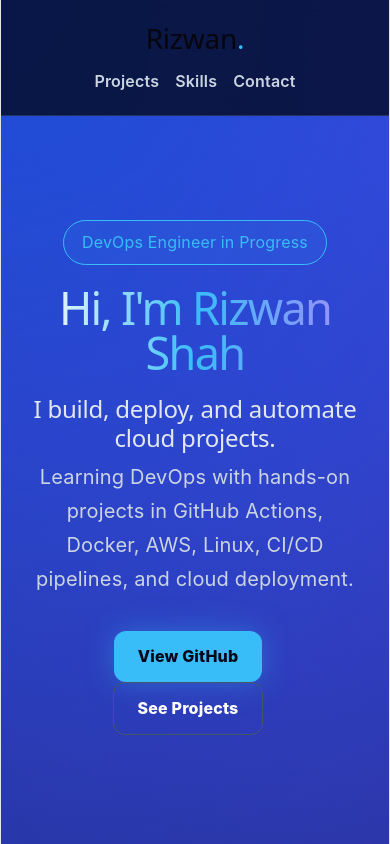
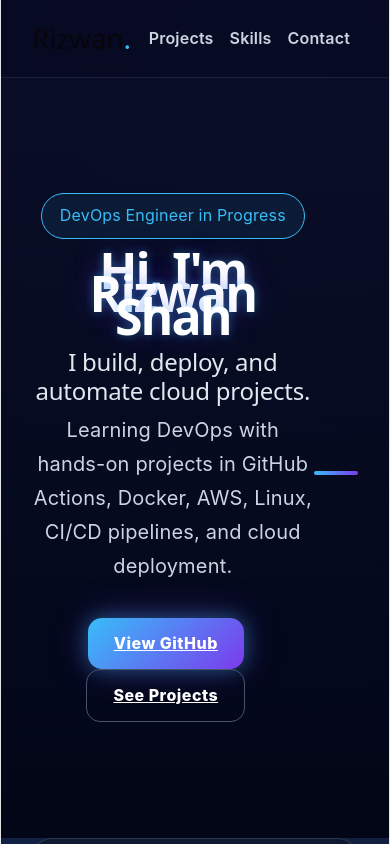
Before and after one commit to rizwanshah8588-pixel/devops-portfolio, a React (Vite) app: page / in a window 390 px wide. Shown: the top 844 px of the page. Built offline with nearby package versions, Linux system fonts and the light colour scheme.

Commit message:
upgrade protfolio

```diff
--- a/src/App.css
+++ b/src/App.css
@@ -12,8 +12,9 @@ body {
 .app {
   min-height: 100vh;
   background:
-    radial-gradient(circle at top left, #1d4ed8 0, transparent 35%),
-    radial-gradient(circle at top right, #7c3aed 0, transparent 30%),
+    radial-gradient(circle at 20% 20%, rgba(56, 189, 248, 0.15), transparent 40%),
+    radial-gradient(circle at 80% 0%, rgba(124, 58, 237, 0.15), transparent 35%),
+    radial-gradient(circle at 50% 100%, rgba(16, 185, 129, 0.1), transparent 40%),
     #020617;
 }
 
@@ -51,10 +52,16 @@ body {
 }
 
 .hero {
-  min-height: 88vh;
+  min-height: 90vh;
   display: flex;
   align-items: center;
   padding: 80px 8%;
+
+  background: linear-gradient(
+    180deg,
+    rgba(2, 6, 23, 0.6),
+    rgba(2, 6, 23, 1)
+  );
 }
 
 .tag {
@@ -67,13 +74,18 @@ body {
 }
 
 .hero h1 {
-  font-size: clamp(45px, 8vw, 90px);
-  line-height: 1;
+  font-size: clamp(50px, 9vw, 95px);
   margin: 20px 0;
-  background: linear-gradient(90deg, #ffffff, #38bdf8, #a78bfa);
-  -webkit-background-clip: text;
-  -webkit-text-fill-color: transparent;
+  font-weight: 900;
+  letter-spacing: -2px;
+
+  color: #ffffff; /* clean white for readability */
+
+  text-shadow:
+    0 0 10px rgba(56, 189, 248, 0.4),
+    0 0 30px rgba(124, 58, 237, 0.3);
 }
+
 
 .hero h2 {
   font-size: clamp(24px, 4vw, 42px);
@@ -93,14 +105,25 @@ body {
 
 .buttons a {
   display: inline-block;
-  padding: 14px 24px;
+  padding: 14px 26px;
   margin-right: 14px;
-  border-radius: 12px;
-  background: #38bdf8;
-  color: #020617;
-  text-decoration: none;
+  border-radius: 14px;
+
+  background: linear-gradient(135deg, #38bdf8, #7c3aed);
+  color: white;
+
   font-weight: 800;
-  box-shadow: 0 0 30px rgba(56, 189, 248, 0.35);
+  letter-spacing: 0.5px;
+
+  box-shadow:
+    0 0 20px rgba(56, 189, 248, 0.4),
+    0 0 40px rgba(124, 58, 237, 0.3);
+
+  transition: 0.3s;
+}
+
+.buttons a:hover {
+  transform: translateY(-3px) scale(1.03);
 }
 
 .buttons .outline {
@@ -181,15 +204,25 @@ body {
 .project-card {
   padding: 28px;
   border-radius: 24px;
-  background: linear-gradient(180deg, rgba(30, 41, 59, 0.95), rgba(15, 23, 42, 0.95));
-  border: 1px solid rgba(148, 163, 184, 0.22);
+
+  background: rgba(15, 23, 42, 0.6);
+  backdrop-filter: blur(20px);
+
+  border: 1px solid rgba(148, 163, 184, 0.2);
+
   transition: 0.3s;
 }
 
 .project-card:hover {
-  transform: translateY(-8px);
+  transform: translateY(-10px);
   border-color: #38bdf8;
+
+  box-shadow:
+    0 0 30px rgba(56, 189, 248, 0.2),
+    0 0 60px rgba(124, 58, 237, 0.15);
 }
+
+
 
 .project-card h3 {
   font-size: 25px;
@@ -233,10 +266,11 @@ body {
 
 @media (max-width: 768px) {
   .navbar {
-    flex-direction: column;
-    gap: 15px;
-  }
+  backdrop-filter: blur(20px);
+  background: rgba(2, 6, 23, 0.7);
 
+  border-bottom: 1px solid rgba(148, 163, 184, 0.15);
+}
   .navbar a {
     margin: 8px;
   }
@@ -245,7 +279,13 @@ body {
     grid-template-columns: 1fr;
   }
 
-  .hero {
-    padding-top: 60px;
-  }
+  .hero::after {
+  content: "";
+  display: block;
+  width: 120px;
+  height: 4px;
+  margin-top: 30px;
+
+  background: linear-gradient(90deg, #38bdf8, #7c3aed);
+  border-radius: 10px;
 }
```
